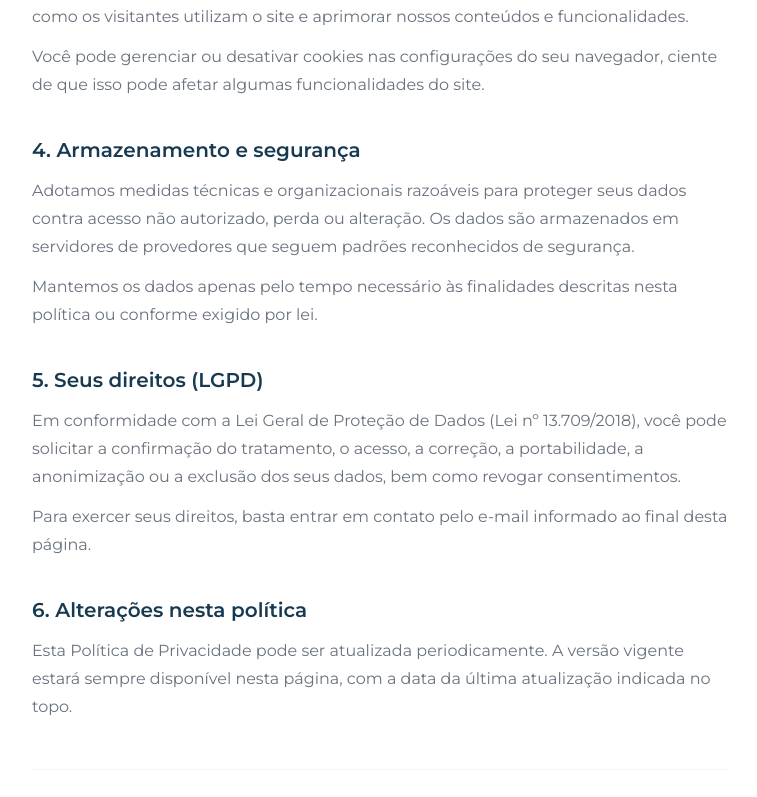
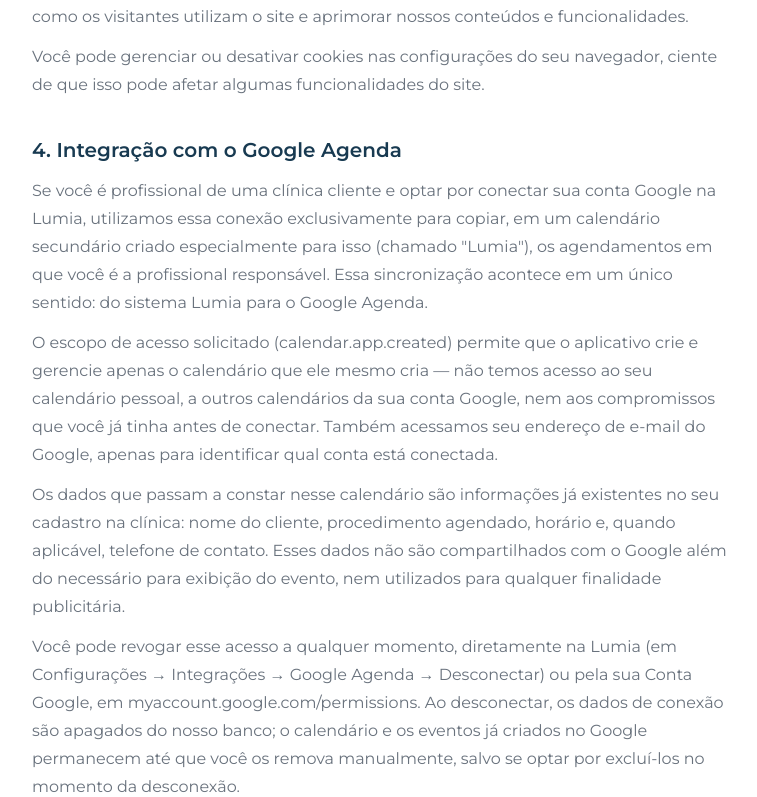
Before and after one commit to Viniciusalvim1/LP-LUMIA, a Next.js app: page /privacidade in a window 1280 px wide. Shown: the part 1262-2059 px from the top of the page, without its empty margins (260-1017 px from the left). Built offline with nearby package versions, Linux system fonts and the light colour scheme; no server answers.

Commit message:
docs(privacidade): adiciona seção sobre integração Google Agenda
Necessário para a verificação de escopo do Google (calendar.app.created):
descreve o que é acessado, para quê, e como o usuário revoga.

```diff
--- a/app/privacidade/page.tsx
+++ b/app/privacidade/page.tsx
@@ -30,6 +30,15 @@
     ],
   },
   {
+    heading: "Integração com o Google Agenda",
+    body: [
+      "Se você é profissional de uma clínica cliente e optar por conectar sua conta Google na Lumia, utilizamos essa conexão exclusivamente para copiar, em um calendário secundário criado especialmente para isso (chamado \"Lumia\"), os agendamentos em que você é a profissional responsável. Essa sincronização acontece em um único sentido: do sistema Lumia para o Google Agenda.",
+      "O escopo de acesso solicitado (calendar.app.created) permite que o aplicativo crie e gerencie apenas o calendário que ele mesmo cria — não temos acesso ao seu calendário pessoal, a outros calendários da sua conta Google, nem aos compromissos que você já tinha antes de conectar. Também acessamos seu endereço de e-mail do Google, apenas para identificar qual conta está conectada.",
+      "Os dados que passam a constar nesse calendário são informações já existentes no seu cadastro na clínica: nome do cliente, procedimento agendado, horário e, quando aplicável, telefone de contato. Esses dados não são compartilhados com o Google além do necessário para exibição do evento, nem utilizados para qualquer finalidade publicitária.",
+      "Você pode revogar esse acesso a qualquer momento, diretamente na Lumia (em Configurações → Integrações → Google Agenda → Desconectar) ou pela sua Conta Google, em myaccount.google.com/permissions. Ao desconectar, os dados de conexão são apagados do nosso banco; o calendário e os eventos já criados no Google permanecem até que você os remova manualmente, salvo se optar por excluí-los no momento da desconexão.",
+    ],
+  },
+  {
     heading: "Armazenamento e segurança",
     body: [
       "Adotamos medidas técnicas e organizacionais razoáveis para proteger seus dados contra acesso não autorizado, perda ou alteração. Os dados são armazenados em servidores de provedores que seguem padrões reconhecidos de segurança.",
@@ -55,7 +64,7 @@
   return (
     <LegalLayout
       title="Política de Privacidade"
-      updatedAt="01 de junho de 2026"
+      updatedAt="20 de julho de 2026"
       intro="Esta Política de Privacidade descreve como a Lumia coleta, utiliza, armazena e protege as informações dos visitantes e usuários dos seus serviços. Ao utilizar nosso site, você concorda com as práticas aqui descritas."
       sections={sections}
     />
```
